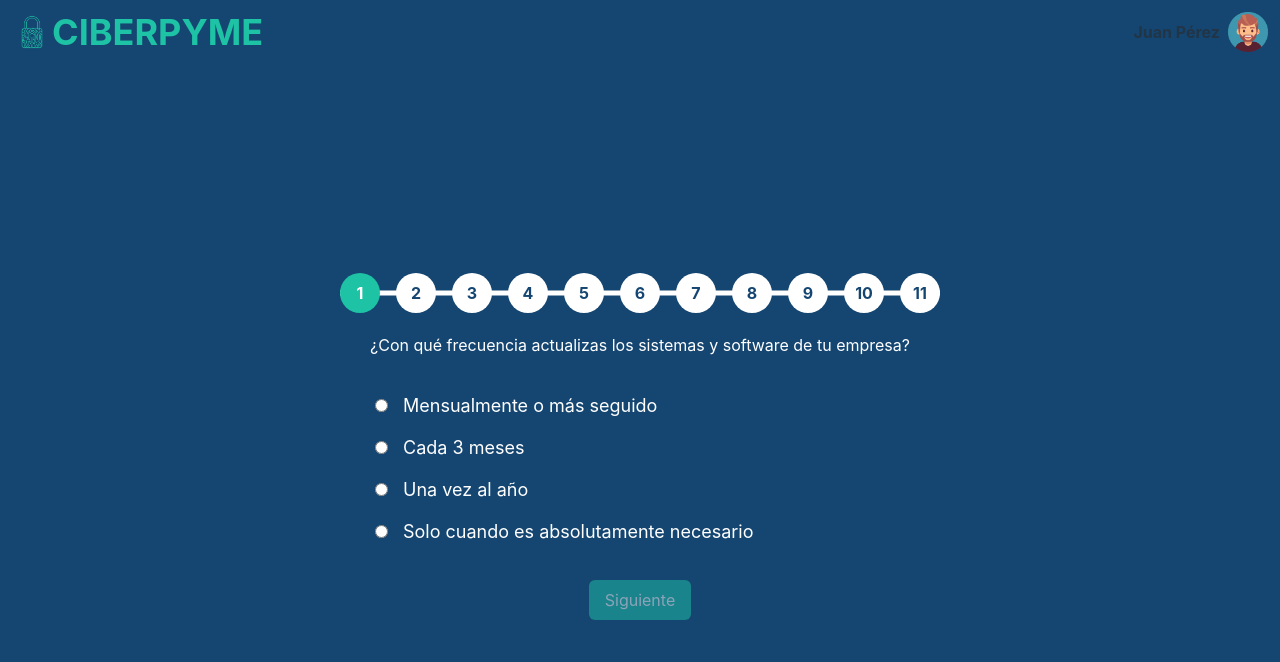
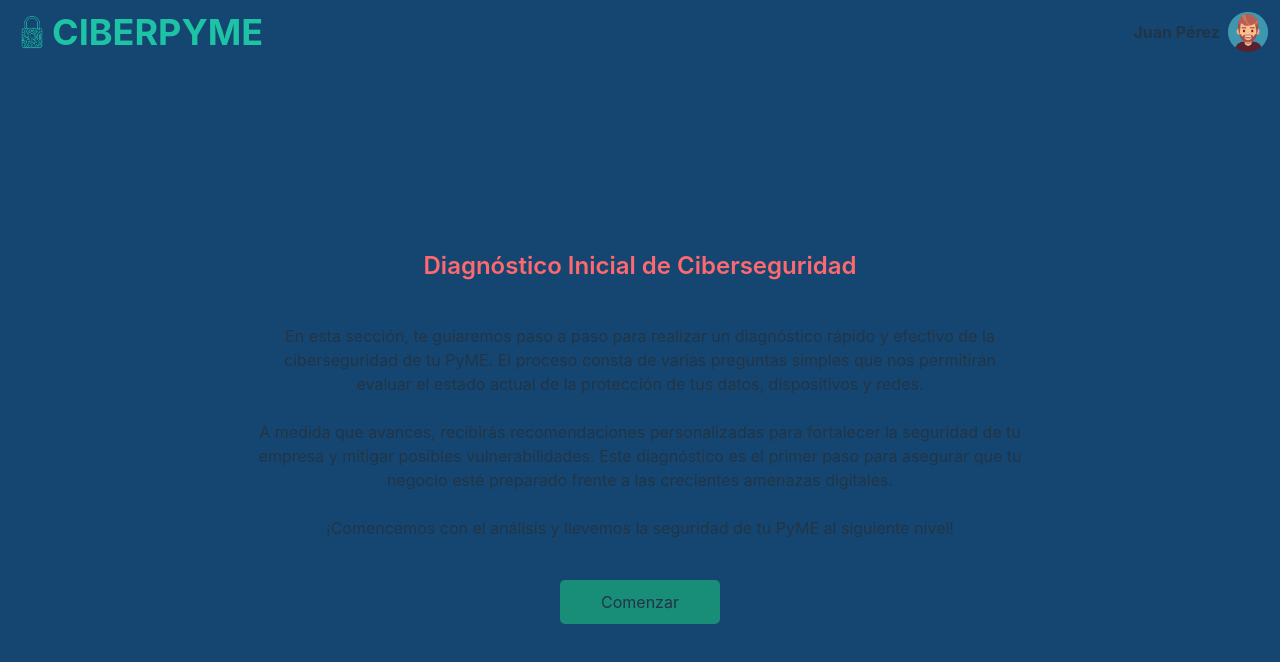
Before and after one commit to JuanIgnacioRios/Ciberpyme, a React (Vite) app: page /preguntas-diagnostico in a window 1280 px wide. Shown: the top 662 px of the page. Built offline with nearby package versions, Linux system fonts and the light colour scheme.

Commit message:
Improvements | Diagnostic Questions
- 1st Page (Context to user)
- Text inputs

```diff
--- a/src/views/DiagnosticQuiestions/DiagnosticQuestions.css
+++ b/src/views/DiagnosticQuiestions/DiagnosticQuestions.css
@@ -8,9 +8,10 @@
 
 section {
   display: flex;
-  margin: auto;
+  margin: 100px auto auto auto ;
   flex-flow: column;
   width: 600px;
+  gap: 20px;
 }
 
 form {
@@ -21,7 +22,7 @@ form {
 }
 
 h3 {
-  font-size: 24px;
+  font-size: 24px !important;
   color: white;
   margin-bottom: 20px;
   text-align: center;
@@ -82,7 +83,7 @@ label {
 }
 
 button {
-  padding: 10px 20px;
+  padding: 10px 20px !important;
   border: none;
   border-radius: 5px;
   font-size: 16px;
@@ -106,6 +107,7 @@ button[disabled] {
 .back-button {
   background-color: #fff;
   color: #154671;
+
 }
 
 .foward-button:hover {
@@ -116,7 +118,7 @@ button[disabled] {
 .answer {
   display: flex;
   flex-flow: row;
-  gap: 15px;
+  gap: 20px;
   margin: 15px;
 }
 
@@ -125,7 +127,46 @@ label {
 }
 
 .buttons-container {
-  display: flex;
+  display: flex !important;
   gap: 20px;
   margin: auto;
 }
+
+.intro-section{
+  display: flex;
+  flex-flow: column;
+  margin: auto;
+  max-width: 60%;
+  gap: 40px;
+}
+
+.intro-section h3{
+  color: #FD696E;
+  font-size: 30px;
+  font-weight: 600;
+}
+
+.intro-section button{
+  padding: 15px;
+  background-color: #188d77;
+  width: 160px !important;
+  margin: auto;
+}
+
+input[type="text"], input[type="number"]{
+  width: 70%;
+  padding: 10px;
+  border: none;
+  border-radius: 5px;
+  background-color: #fff;
+  color: #154671;
+  margin: 30px auto;
+}
+
+input[type="text"], input[type="number"]::placeholder{
+  color: #154671;
+}
+
+input[type="text"], input[type="number"]:focus{
+  outline: none;
+}
--- a/src/views/DiagnosticQuiestions/DiagnosticQuiestions.jsx
+++ b/src/views/DiagnosticQuiestions/DiagnosticQuiestions.jsx
@@ -1,14 +1,14 @@
-import { useState } from "react";
-import questions from "../../assets/questions.json";
-import "./DiagnosticQuestions.css";
-import Button from "../../components/Buttons/Button";
-import { useNavigate } from "react-router-dom";
+import React, { useState } from 'react';
+import questions from '../../assets/questions.json';
+import './DiagnosticQuestions.css';
 
 const DiagnosticQuestions = () => {
   const questions1 = questions.questions;
   const [currentQuestionIndex, setCurrentQuestionIndex] = useState(0);
   const [selectedAnswers, setSelectedAnswers] = useState({});
-  const navigate = useNavigate();
+  const [companyName, setCompanyName] = useState('');
+  const [employeeCount, setEmployeeCount] = useState('');
+  const [showIntro, setShowIntro] = useState(true);
 
   const handleAnswerSelect = (questionId, answerId) => {
     setSelectedAnswers((prevAnswers) => ({
@@ -18,10 +18,26 @@ const DiagnosticQuestions = () => {
   };
 
   const handleNext = () => {
-    if (selectedAnswers[questions1[currentQuestionIndex].id]) {
+    // Verificación específica para los campos de texto y número al principio del cuestionario
+    if (currentQuestionIndex === 0 && companyName === '') {
+      alert('Por favor, ingresa el nombre de tu empresa.');
+      return;
+    }
+
+    if (currentQuestionIndex === 1 && employeeCount === '') {
+      alert('Por favor, ingresa la cantidad de empleados.');
+      return;
+    }
+
+    // Verificación para las preguntas de tipo multiple choice
+    if (currentQuestionIndex >= 2 && !selectedAnswers[questions1[currentQuestionIndex - 2].id]) {
+      alert('Por favor, selecciona una respuesta antes de continuar.');
+      return;
+    }
+
+    // Pasar a la siguiente pregunta
+    if (currentQuestionIndex < questions1.length - 1) {
       setCurrentQuestionIndex(currentQuestionIndex + 1);
-    } else {
-      alert("Por favor, selecciona una respuesta antes de continuar.");
     }
   };
 
@@ -32,82 +48,112 @@ const DiagnosticQuestions = () => {
   };
 
   const handleSubmit = () => {
-    console.log("Respuestas seleccionadas:", selectedAnswers);
-    navigate("/");
+    console.log('Respuestas seleccionadas:', selectedAnswers);
+    alert('Formulario enviado');
   };
 
-  const isAnswerSelected =
-    !!selectedAnswers[questions1[currentQuestionIndex].id];
+  const handleStart = () => {
+    setShowIntro(false); // Ocultar la introducción y mostrar el cuestionario
+  };
 
-  const progressPercentage =
-    (currentQuestionIndex / (questions1.length - 1)) * 100;
+  const isAnswerSelected = currentQuestionIndex >= 2 && !!selectedAnswers[questions1[currentQuestionIndex - 2].id];
+  const progressPercentage = (currentQuestionIndex / (questions1.length - 1)) * 100;
 
   return (
-    <div id="diagnostic-questions-container">
+    <div id='diagnostic-questions-container'>
+      {showIntro ? (
+        <div className="intro-section">
+          <h3>Diagnóstico Inicial de Ciberseguridad</h3>
+          <p>
+            En esta sección, te guiaremos paso a paso para realizar un diagnóstico rápido y efectivo de la ciberseguridad de tu PyME.
+            El proceso consta de varias preguntas simples que nos permitirán evaluar el estado actual de la protección de tus datos,
+            dispositivos y redes.
+            <br /><br />
+            A medida que avances, recibirás recomendaciones personalizadas para fortalecer la seguridad de tu empresa y mitigar posibles
+            vulnerabilidades. Este diagnóstico es el primer paso para asegurar que tu negocio esté preparado frente a las crecientes amenazas digitales.
+            <br /><br />
+            ¡Comencemos con el análisis y llevemos la seguridad de tu PyME al siguiente nivel!
+          </p>
+          <button onClick={handleStart}>Comenzar</button>
+        </div>
+      ) : (
         <section>
+          {/* Barra de hitos con progreso */}
             <div className="milestones-bar">
               <div className="progress-bar">
-            <div
-              className="progress"
-              style={{ width: `${progressPercentage}%` }}
-            ></div>
+                <div className="progress" style={{ width: `${progressPercentage}%` }}></div>
               </div>
-
               {questions1.map((_, index) => (
                 <div
                   key={index}
-              className={`milestone-circle ${
-                index <= currentQuestionIndex ? "active" : ""
-              }`}
+                  className={`milestone-circle ${index <= currentQuestionIndex  ? 'active' : ''}`}
                 >
                   {index + 1}
                 </div>
               ))}
             </div>
 
+          {currentQuestionIndex === 0 ? (
+            <div>
+              <h3>¿Cuál es el nombre de tu empresa?</h3>
+              <input
+                type="text"
+                value={companyName}
+                onChange={(e) => {handleAnswerSelect(questions1[currentQuestionIndex].id, e.target.value), setCompanyName(e.target.value)}}
+                placeholder="Ingresa el nombre de la empresa"
+              />
+            </div>
+          ) : currentQuestionIndex === 1 ? (
+            <div>
+              <h3>¿Cuántos empleados son en {companyName}?</h3>
+              <input
+                type="number"
+                value={employeeCount}
+                onChange={(e) => {handleAnswerSelect(questions1[currentQuestionIndex].id, e.target.value), setEmployeeCount(e.target.value)}}
+                placeholder="Ingresa la cantidad de empleados"
+
+              />
+            </div>
+          ) : (
+            <div>
               <h3>{questions1[currentQuestionIndex].pregunta}</h3>
               <form>
                 {questions1[currentQuestionIndex].respuestas.map((respuesta) => (
                   <div className="answer" key={respuesta.id}>
                       <input
-                id={respuesta.id}
                         type="radio"
                         name={`respuesta-${questions1[currentQuestionIndex].id}`}
                         value={respuesta.id}
-                checked={
-                  selectedAnswers[questions1[currentQuestionIndex].id] ===
-                  respuesta.id
-                }
+                        checked={selectedAnswers[questions1[currentQuestionIndex].id] === respuesta.id}
                         onChange={() =>
-                  handleAnswerSelect(
-                    questions1[currentQuestionIndex].id,
-                    respuesta.id
-                  )
+                          handleAnswerSelect(questions1[currentQuestionIndex].id, respuesta.id)
                         }
                       />
-              <label htmlFor={respuesta.id}>{respuesta.texto}</label>
+                      <label>
+                      {respuesta.texto}
+                    </label>
                   </div>
                 ))}
               </form>
-
-        <div className="buttons-container">
-          {currentQuestionIndex > 0 && (
-            <Button variant="secondary" onClick={handlePrevious}>
-              Volver
-            </Button>
+            </div>
           )}
 
+          <div className='buttons-container'>
+            {currentQuestionIndex > 0 && (
+              <button className="back-button" onClick={handlePrevious}>Volver</button>
+            )}
             {currentQuestionIndex === questions1.length - 1 ? (
-            <Button onClick={handleSubmit} disabled={!isAnswerSelected}>
+              <button className="foward-button" onClick={handleSubmit} disabled={!isAnswerSelected}>
                 Finalizar
-            </Button>
+              </button>
             ) : (
-            <Button onClick={handleNext} disabled={!isAnswerSelected}>
+              <button className="foward-button" onClick={handleNext} disabled={!isAnswerSelected && currentQuestionIndex >= 2}>
                 Siguiente
-            </Button>
+              </button>
             )}
           </div>
         </section>
+      )}
     </div>
   );
 };
```
Also changed, not shown: src/assets/questions.json (+22 -10 lines). Lines whose indentation alone changed are shown as unchanged.
